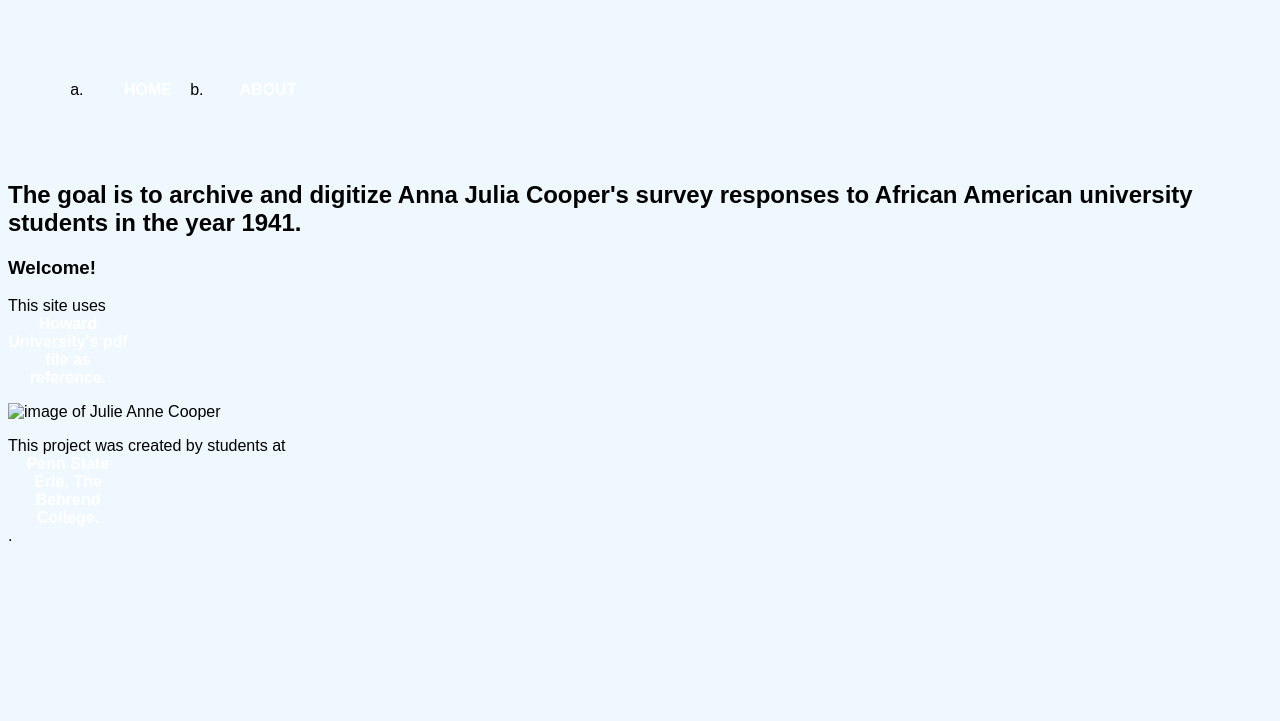
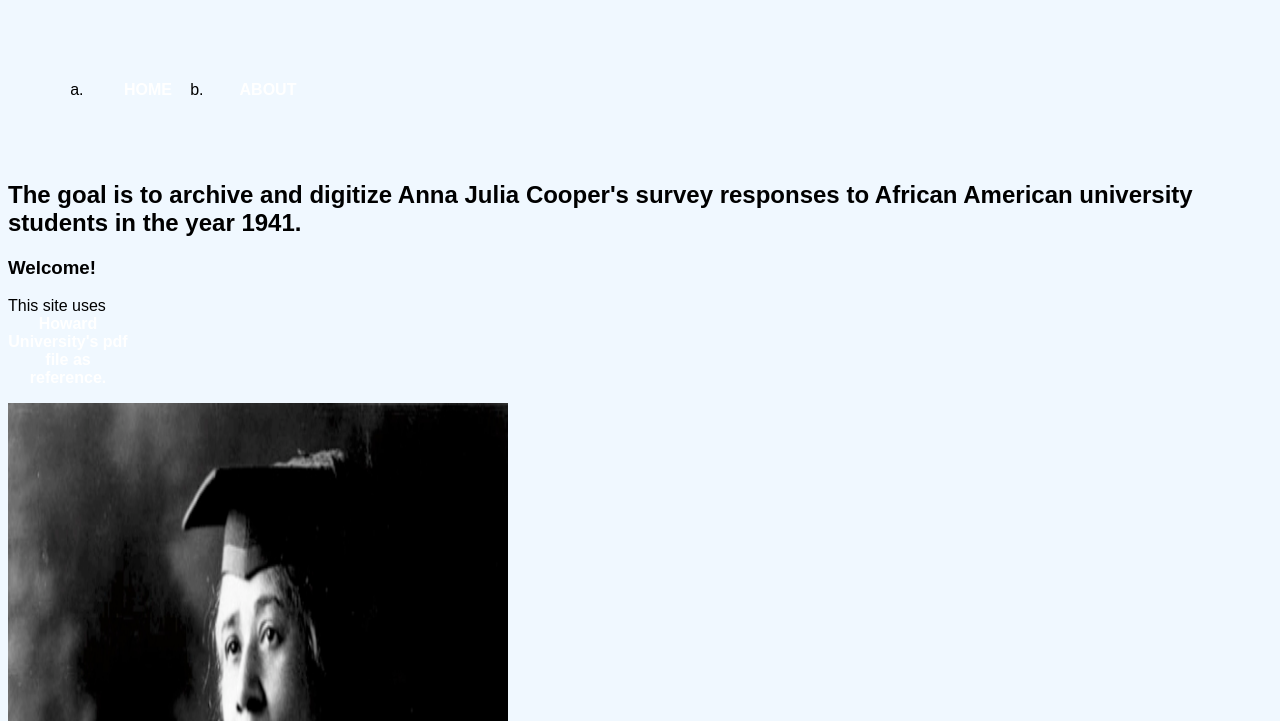
Before and after one commit to san5281/San-not-sans-from-undertales-page, a plain HTML site: page docs/index.html in a window 1280 px wide. Shown: the part 79-800 px from the top of the page. Drawn offline with Linux system fonts and the light colour scheme.

Commit message:
image fix ?

```diff
--- a/docs/index.html
+++ b/docs/index.html
@@ -41,7 +41,7 @@
         <h2>The goal is to archive and digitize Anna Julia Cooper's survey responses to African American university students in the year 1941.</h2>
         <h3>Welcome!</h3>
         <p>This site uses <a href="https://dh.howard.edu/cgi/viewcontent.cgi?article=1001&amp;context=ajc_bio"> Howard University's pdf file as reference.</a> </p>
-        <img src="../../../../Desktop/ajcooper.jpg" alt="image of Julie Anne Cooper" width="500" height="600"/>
+        <img src="images/ajcooper.jpg" alt="image of Julie Anne Cooper" width="500" height="600"/>
         <!--ebb: When pointing to images in your own repo, always use *relative* file associations: Here we are pointing to an images directory that's in the same
         folder as this HTML file we're editing. And we're going into the images folder to deliver the newt-mosaic4.png file inside. -->
 
```
Also changed, not shown: docs/images/ajcooper.jpg (added).
